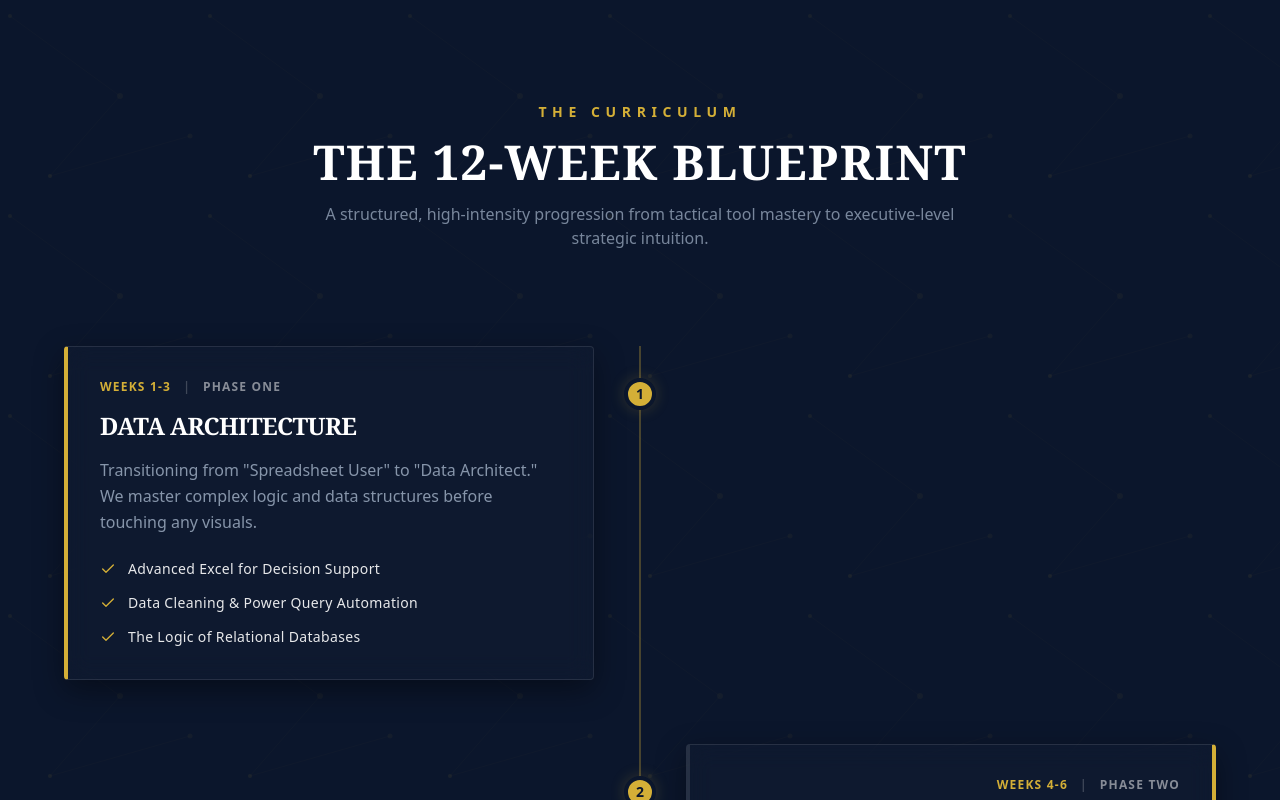
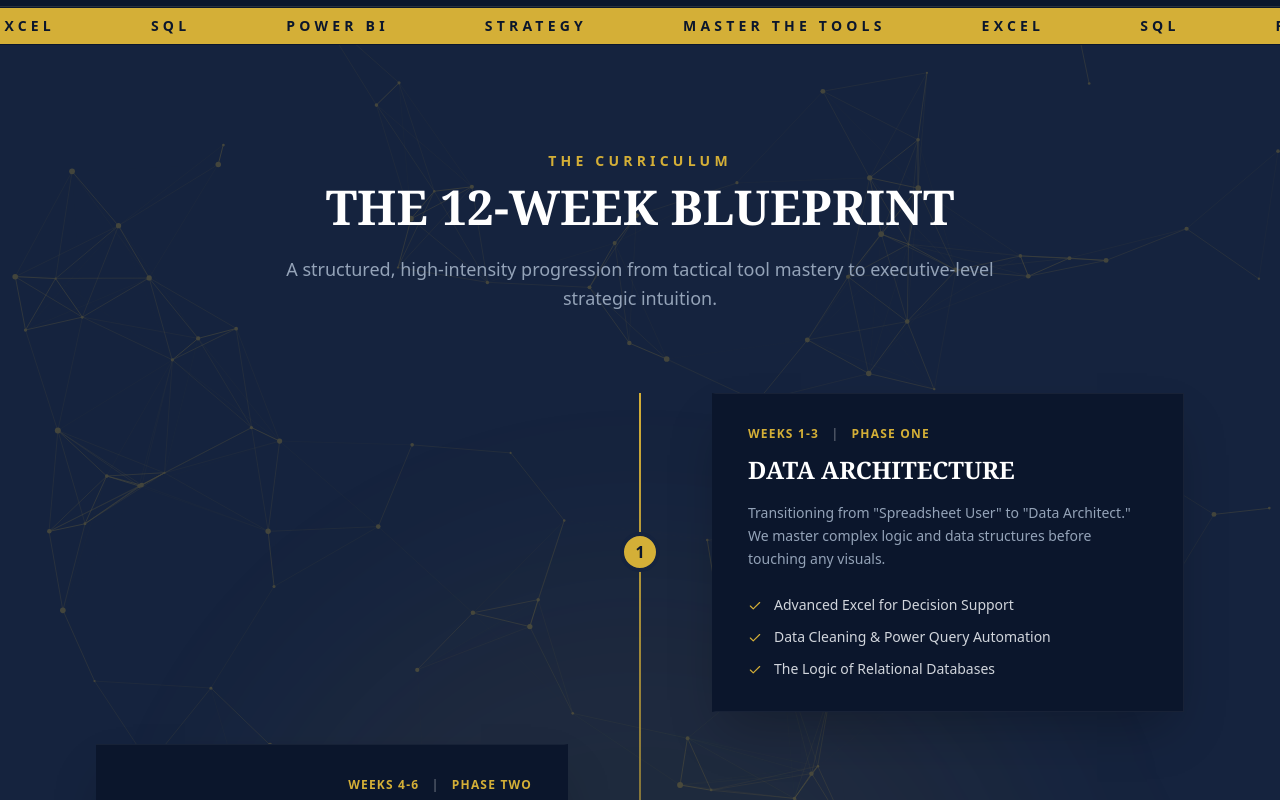
Before and after one commit to Reino-Limited/Reino-Website, a React (Vite) app: page / in a window 1280 px wide. Shown: the part 1500-2300 px from the top of the page. Built offline with nearby package versions, Linux system fonts and the light colour scheme.

Commit message:
Update Curriculum.tsx

```diff
--- a/src/components/Curriculum.tsx
+++ b/src/components/Curriculum.tsx
@@ -1,161 +1,137 @@
-import { Check } from 'lucide-react';
+import { Check, Flag } from 'lucide-react';
 import { motion } from 'motion/react';
+import Particles from './Particles';
 
-const curriculumData = [
+const curriculumPhases = [
   {
-    weeks: "Weeks 1-3",
-    phase: "Phase One",
-    title: "DATA ARCHITECTURE",
-    description: "Transitioning from \"Spreadsheet User\" to \"Data Architect.\" We master complex logic and data structures before touching any visuals.",
-    points: ["Advanced Excel for Decision Support", "Data Cleaning & Power Query Automation", "The Logic of Relational Databases"],
-    position: "right"
+    week: 'Weeks 1-3',
+    phase: 'Phase One',
+    title: 'Data Architecture',
+    description: 'Transitioning from "Spreadsheet User" to "Data Architect." We master complex logic and data structures before touching any visuals.',
+    items: [
+      'Advanced Excel for Decision Support',
+      'Data Cleaning & Power Query Automation',
+      'The Logic of Relational Databases'
+    ]
   },
   {
-    weeks: "Weeks 4-6",
-    phase: "Phase Two",
-    title: "INFRASTRUCTURE & SQL",
-    description: "Mastering the language of databases to pull raw value from the source and connect disparate data points.",
-    points: ["SQL Foundations", "Advanced Joins & Aggregations", "Corporate Query Optimization"],
-    position: "left"
+    week: 'Weeks 4-6',
+    phase: 'Phase Two',
+    title: 'Infrastructure & SQL',
+    description: 'Mastering the language of databases to pull raw value from the source and connect disparate data points.',
+    items: [
+      'SQL Foundations',
+      'Advanced Joins & Aggregations',
+      'Corporate Query Optimization'
+    ],
+    align: 'right'
   },
   {
-    weeks: "Weeks 7-9",
-    phase: "Phase Three",
-    title: "EXECUTIVE VISUALIZATION",
-    description: "Power BI and the psychology of the \"Boardroom View.\" We build cinematic dashboards that drive immediate action.",
-    points: ["DAX Modeling & Complex KPIs", "High-Fidelity UI/UX Dashboard Design", "The \"Decision Intelligence\" Storytelling Framework"],
-    position: "right"
+    week: 'Weeks 7-9',
+    phase: 'Phase Three',
+    title: 'Executive Visualization',
+    description: 'Power BI and the psychology of the "Boardroom View." We build cinematic dashboards that drive immediate action.',
+    items: [
+      'DAX Modeling & Complex KPIs',
+      'High-Fidelity UI/UX Dashboard Design',
+      'The "Decision Intelligence" Storytelling Framework'
+    ]
+  },
+  {
+    week: 'Weeks 10-12',
+    phase: 'Phase Four',
+    title: 'The "War Room"',
+    description: 'The culmination of the Master Trifecta. You will select a high-stakes business problem, solve it, and defend your logic.',
+    items: [
+      'Capstone Kickoff: Real-World Business Cases',
+      'The Iteration Loop (Live Strategy Defense)',
+      'The Grand Presentation & Portfolio Delivery'
+    ],
+    align: 'right',
+    icon: Flag
   }
 ];
 
 export default function Curriculum() {
   return (
-    <section className="bg-reino-navy py-24 px-4 relative overflow-hidden">
-
-      {/* FAINT BACKGROUND PARTICLE NODES & CONSTELLATION LINES */}
-      <div className="absolute inset-0 opacity-15 pointer-events-none z-0">
-        <svg className="w-full h-full" xmlns="http://www.w3.org/2000/svg">
-          <pattern id="particles" width="200" height="200" patternUnits="userSpaceOnUse">
-            <line x1="10" y1="10" x2="120" y2="90" stroke="rgba(212,175,55,0.15)" strokeWidth="1" />
-            <line x1="120" y1="90" x2="50" y2="170" stroke="rgba(212,175,55,0.15)" strokeWidth="1" />
-            <line x1="50" y1="170" x2="190" y2="130" stroke="rgba(212,175,55,0.15)" strokeWidth="1" />
-            <circle cx="10" cy="10" r="2" fill="rgba(212,175,55,0.4)" />
-            <circle cx="120" cy="90" r="3" fill="rgba(212,175,55,0.3)" />
-            <circle cx="50" cy="170" r="2" fill="rgba(212,175,55,0.5)" />
-            <circle cx="190" cy="130" r="2.5" fill="rgba(212,175,55,0.3)" />
-          </pattern>
-          <rect width="100%" height="100%" fill="url(#particles)" />
-        </svg>
+    <section id="curriculum" className="py-24 bg-reino-navy-light relative border-t border-reino-gold/10 z-20 overflow-hidden">
+      {/* Light Particle Background */}
+      <div className="absolute inset-0 opacity-30 pointer-events-none h-full w-full">
+        <Particles />
       </div>
 
-      {/* HEADER SECTION */}
-      <div className="max-w-4xl mx-auto text-center mb-24 relative z-10">
-        <span className="text-reino-gold text-sm font-bold tracking-[0.4em] uppercase mb-4 block">
-          THE CURRICULUM
-        </span>
-        <h2 className="text-white text-3xl md:text-5xl font-serif font-semibold uppercase tracking-wide">
-          THE 12-WEEK BLUEPRINT
-        </h2>
-        <p className="text-reino-muted text-sm md:text-base max-w-2xl mx-auto mt-4 font-sans font-normal opacity-80">
+      {/* Marquee */}
+      <div className="absolute top-0 left-0 w-full bg-reino-gold py-2 overflow-hidden z-40 border-y border-reino-navy">
+        <div className="whitespace-nowrap animate-marquee flex items-center">
+          {[1, 2, 3].map((i) => (
+            <div key={i} className="flex items-center">
+              <span className="text-reino-navy font-extrabold text-sm uppercase tracking-[0.3em] mx-12">Master The Tools</span>
+              <span className="text-reino-navy font-extrabold text-sm uppercase tracking-[0.3em] mx-12">Excel</span>
+              <span className="text-reino-navy font-extrabold text-sm uppercase tracking-[0.3em] mx-12">SQL</span>
+              <span className="text-reino-navy font-extrabold text-sm uppercase tracking-[0.3em] mx-12">Power BI</span>
+              <span className="text-reino-navy font-extrabold text-sm uppercase tracking-[0.3em] mx-12">Strategy</span>
+            </div>
+          ))}
+        </div>
+      </div>
+
+      <div className="absolute top-1/2 left-1/2 transform -translate-x-1/2 -translate-y-1/2 w-[800px] h-[800px] bg-reino-gold/5 rounded-full blur-[100px] pointer-events-none" />
+
+      <div className="max-w-6xl mx-auto px-6 lg:px-8 relative z-10 pt-12">
+        <div className="text-center max-w-3xl mx-auto mb-20">
+          <h2 className="text-reino-gold text-sm font-extrabold tracking-[0.3em] uppercase mb-3 font-sans">The Curriculum</h2>
+          <h3 className="text-4xl md:text-5xl font-serif font-semibold text-white uppercase">The 12-week blueprint</h3>
+          <p className="text-reino-muted mt-6 text-lg leading-relaxed font-sans font-normal">
             A structured, high-intensity progression from tactical tool mastery to executive-level strategic intuition.
           </p>
         </div>
 
-      {/* MAIN TIMELINE CONTAINER */}
-      <div className="max-w-6xl mx-auto relative pl-8 md:pl-0 z-10">
-
-        {/* Timeline Center Line */}
-        <div className="absolute top-0 bottom-0 left-4 md:left-1/2 md:-translate-x-1/2 w-0.5 bg-reino-gold/30" />
-
-        <div className="space-y-16 relative">
-          {curriculumData.map((item, index) => {
-            const isLeftCard = item.position === "left";
-
-            return (
-              <div
-                key={index}
-                className={`flex flex-col md:flex-row items-stretch relative w-full ${
-                  isLeftCard ? "md:flex-row-reverse" : ""
-                }`}
+        <div className="relative space-y-8 before:absolute before:inset-0 before:ml-5 before:-translate-x-px md:before:mx-auto md:before:translate-x-0 before:h-full before:w-0.5 before:bg-gradient-to-b before:from-reino-gold before:via-reino-gold/30 before:to-transparent">
+          {curriculumPhases.map((phase, index) => (
+            <motion.div
+              key={phase.title}
+              initial={{ opacity: 0, y: 30 }}
+              whileInView={{ opacity: 1, y: 0 }}
+              transition={{ duration: 0.8 }}
+              viewport={{ once: true }}
+              className={`relative flex items-center justify-between group md:w-1/2 ${index % 2 === 0 ? 'md:ml-auto md:flex-row md:pl-0' : 'md:flex-row-reverse text-right md:pr-0'}`}
             >
-                {/* Timeline Center Circle Badge */}
-                <div className="absolute -left-8 md:left-1/2 md:-translate-x-1/2 top-8 w-8 h-8 rounded-full bg-reino-gold text-reino-navy flex items-center justify-center font-sans font-bold text-sm border-4 border-reino-navy shadow-[0_0_15px_rgba(212,175,55,0.2)] z-30">
-                  {index + 1}
+              <div className={`flex items-center justify-center w-10 h-10 rounded-full border-4 border-reino-navy-light bg-reino-gold text-reino-navy font-bold shrink-0 z-10 relative ${index % 2 === 0 ? 'md:-translate-x-1/2' : 'md:translate-x-1/2'}`}>
+                {phase.icon ? <phase.icon size={16} /> : index + 1}
               </div>
 
-                {/* Content Side Box Container */}
-                <div className="w-full md:w-[46%] text-left">
-                  <motion.div
-                    initial={{ opacity: 0, y: 20 }}
-                    whileInView={{
-                      opacity: 1,
-                      y: 0,
-                      boxShadow: "0px 10px 30px rgba(0,0,0,0.4)"
-                    }}
-                    whileHover={{
-                      scale: 1.01,
-                      boxShadow: "0px 15px 35px rgba(212,175,55,0.12)",
-                      backgroundColor: "rgba(255, 255, 255, 0.03)"
-                    }}
-                    whileTap={{ scale: 0.99 }}
-                    transition={{ duration: 0.4 }}
-                    viewport={{ once: true, margin: "-40px" }}
-                    /* ASYMMETRIC BORDER CONFIGURATION ENGINE */
-                    className={`bg-white/[0.015] p-6 sm:p-8 border border-white/10 backdrop-blur-md rounded-sm relative group transition-all duration-300 ${
-                      isLeftCard
-                        ? "border-l-4 border-l-reino-gold md:border-l-white/10 md:border-r-4 md:border-r-reino-gold text-left md:text-right"
-                        : "border-l-4 border-l-reino-gold text-left"
-                    }`}
-                  >
-                    {/* Decorative Hover Node Dot */}
-                    <div className={`absolute w-1.5 h-1.5 rounded-full bg-reino-gold opacity-0 group-hover:opacity-100 transition-opacity top-4 ${
-                      isLeftCard ? "md:left-4 right-4" : "right-4"
-                    }`} />
+              <div className={`w-[calc(100%-4rem)] md:w-[calc(100%-4rem)] p-8 bg-reino-navy border border-white/5 transition-all duration-500 shadow-2xl relative overflow-hidden ${index % 2 === 0 ? 'md:ml-8' : 'md:mr-8'}
+                border-l-4 border-l-transparent group-hover:border-l-[8px] group-hover:border-l-reino-gold
+                ${index % 2 !== 0 ? 'md:border-l-0 md:group-hover:border-l-0 md:border-r-4 md:border-r-transparent md:group-hover:border-r-[8px] md:group-hover:border-r-reino-gold' : ''}
+                group-hover:border-reino-gold group-hover:shadow-[0_0_40px_rgba(212,175,55,0.15)]`}>
 
-                    {/* Meta Timing Labels */}
-                    <div className={`flex items-center gap-3 mb-4 text-xs font-sans font-bold tracking-widest uppercase ${
-                      isLeftCard ? "md:justify-end justify-start" : "justify-start"
-                    }`}>
-                      <span className="text-reino-gold">{item.weeks}</span>
-                      <span className="text-white/20">|</span>
-                      <span className="text-white/50">{item.phase}</span>
-                    </div>
-
-                    {/* Main Phase Course Title */}
-                    <h3 className="text-white text-xl sm:text-2xl font-serif font-semibold mb-4 uppercase tracking-tight leading-tight">
-                      {item.title}
-                    </h3>
-
-                    {/* Description Paragraph */}
-                    <p className="text-reino-muted text-sm sm:text-base mb-6 font-sans font-normal leading-relaxed opacity-90">
-                      {item.description}
+                <p className="text-reino-gold text-xs font-extrabold tracking-widest uppercase mb-3 font-sans">
+                  {phase.week} <span className="text-white/30 mx-2">|</span> {phase.phase}
                 </p>
-
-                    {/* Bullet Items Array Alignment Blocks */}
-                    <ul className={`space-y-3.5 font-sans text-sm text-white/90 flex flex-col ${
-                      isLeftCard ? "md:items-end items-start" : "items-start"
-                    }`}>
-                      {item.points.map((point, idx) => (
-                        <li
-                          key={idx}
-                          className={`flex items-start gap-3 w-full max-w-md ${
-                            isLeftCard ? "md:flex-row-reverse md:text-right text-left" : "text-left"
-                          }`}
-                        >
-                          <Check className="text-reino-gold w-4 h-4 mt-0.5 shrink-0" size={16} />
-                          <span className="tracking-wide font-normal block w-full">{point}</span>
+                <h4 className="text-2xl font-serif font-semibold text-white mb-4 uppercase">{phase.title}</h4>
+                <p className="text-reino-muted text-sm leading-relaxed mb-6 font-sans font-normal">{phase.description}</p>
+                <ul className={`text-sm text-gray-300 space-y-3 font-sans font-normal ${index % 2 !== 0 ? 'md:flex md:flex-col md:items-end' : ''}`}>
+                  {phase.items.map((item) => (
+                    <li key={item} className={`flex items-start gap-3 ${index % 2 !== 0 ? 'md:flex-row-reverse' : ''}`}>
+                      <Check className="text-reino-gold mt-1 shrink-0" size={14} />
+                      <span className="">{item}</span>
                     </li>
                   ))}
                 </ul>
+              </div>
             </motion.div>
+          ))}
         </div>
 
-                {/* Dead Column Balancing Block for Desktop Grid Array */}
-                <div className="hidden md:block w-[46%]" />
-
-              </div>
-            );
-          })}
+        <div className="mt-20 text-center">
+          <a
+            href="https://tally.so/r/ob0GkP"
+            target="_blank"
+            rel="noopener noreferrer"
+            className="inline-block px-10 py-4 border border-reino-gold bg-transparent text-reino-gold font-extrabold uppercase tracking-widest hover:bg-reino-gold hover:text-reino-navy transition-all duration-300 font-sans"
+          >
+            Secure Your Spot
+          </a>
         </div>
       </div>
     </section>
```
Lines whose indentation alone changed are shown as unchanged.
